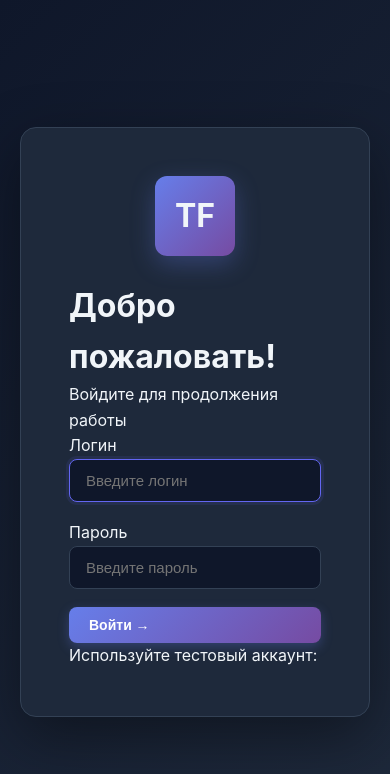
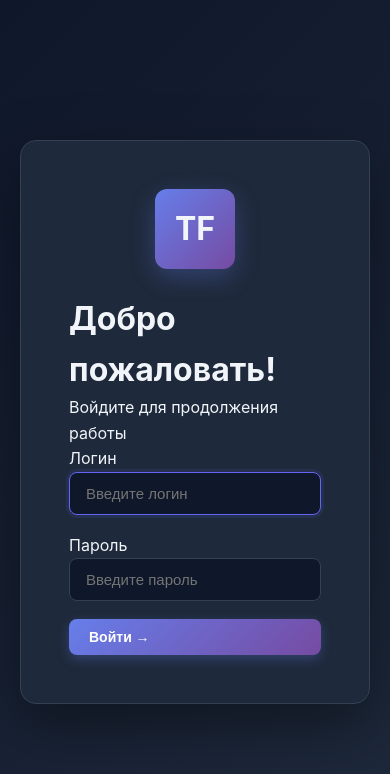
Before and after one commit to HappyHacker143/taskflow, a Django app: page /login/ in a window 390 px wide. Shown: the top 774 px of the page. Run offline with Django 4.2, Linux system fonts and the light colour scheme.

```diff
--- a/tasks/templates/tasks/login.html
+++ b/tasks/templates/tasks/login.html
@@ -38,10 +38,7 @@
         </button>
 
         <div class="auth-footer">
-            <p class="auth-hint">
-                Используйте тестовый аккаунт:<br>
 
-            </p>
         </div>
     </form>
 </div>
```
